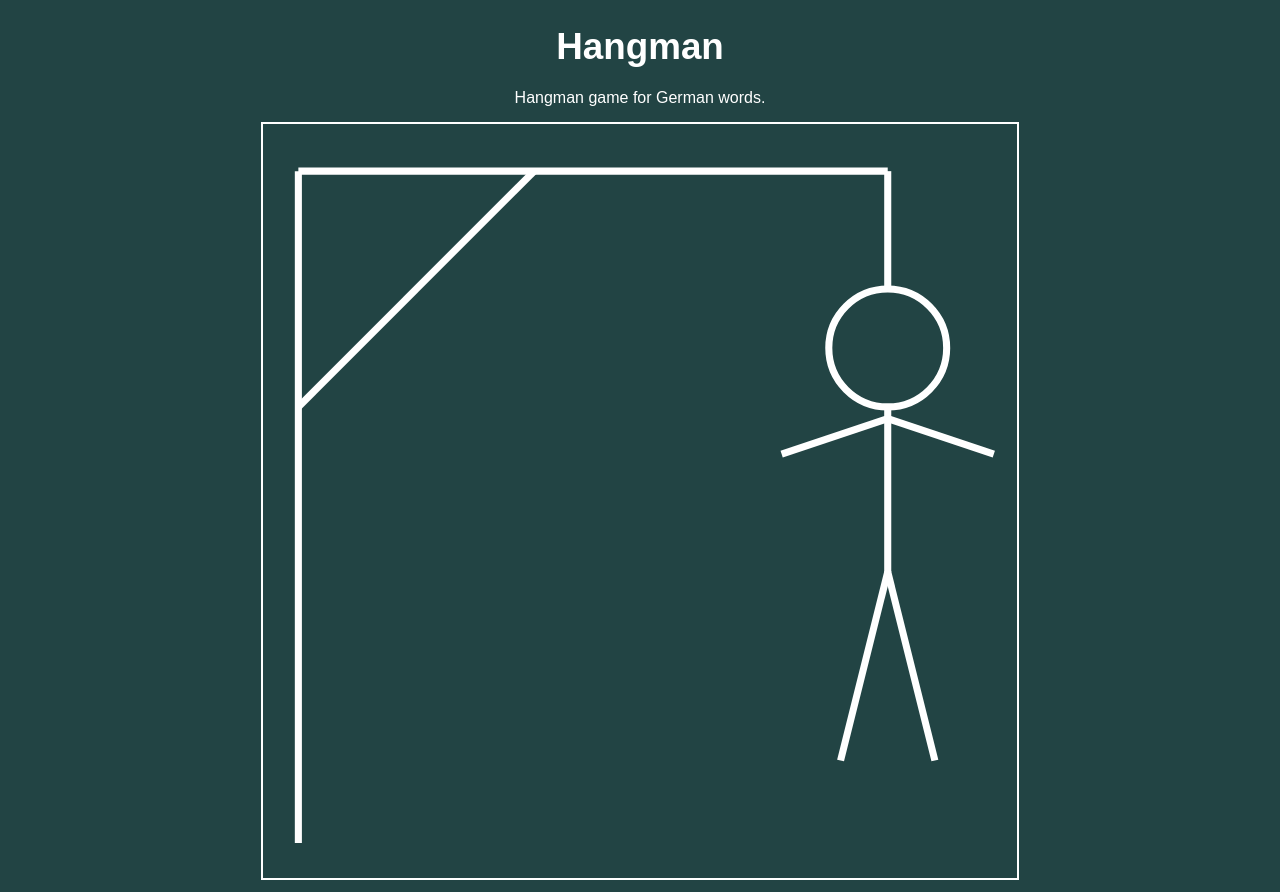
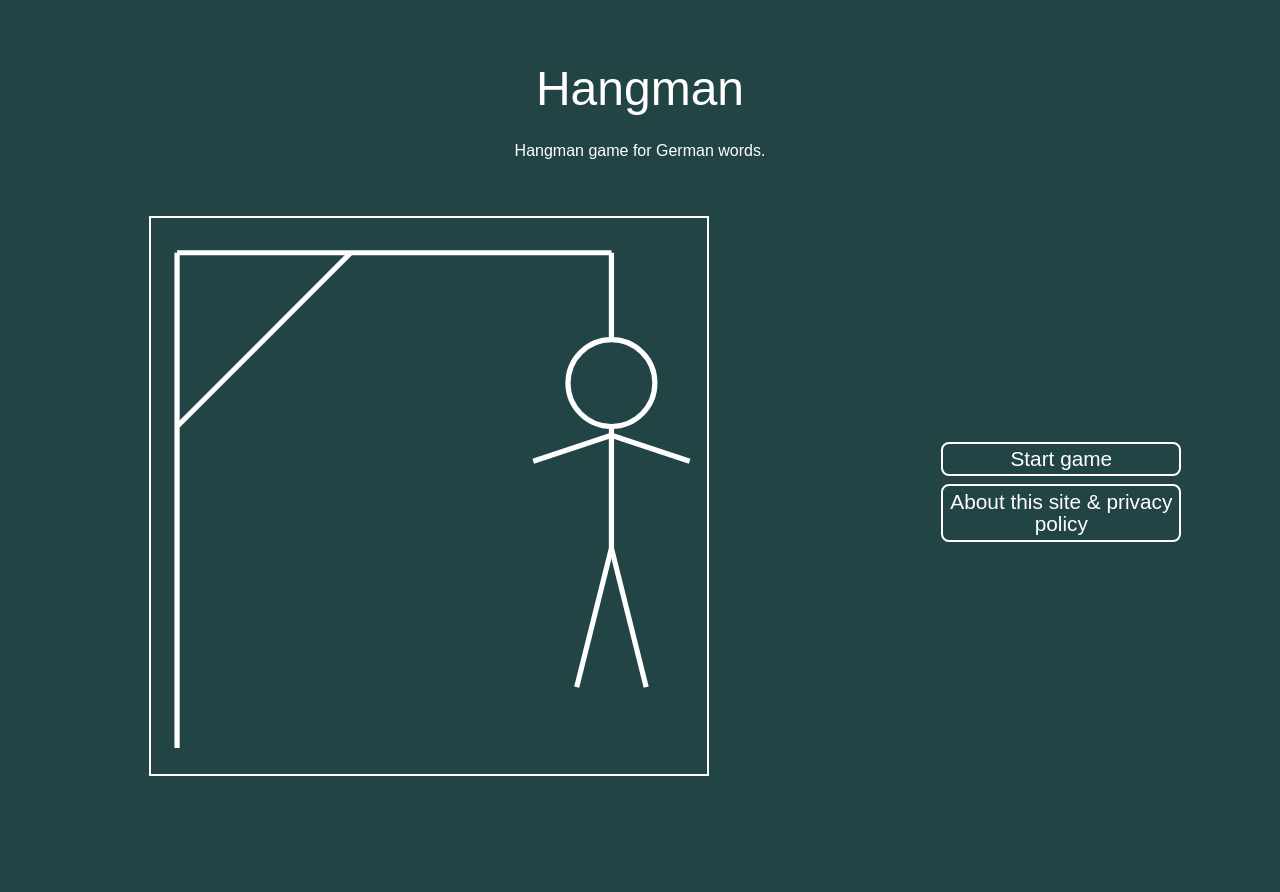
Before and after one commit to atennert/hangman-angular, an Angular app: page /start in a window 1280 px wide. After the commit the page ends 800 px from the top, so only its background shows below. Built offline with nearby package versions, Linux system fonts and the light colour scheme.

Commit message:
feat: add start page content

```diff
--- a/src/app/image/image.component.css
+++ b/src/app/image/image.component.css
@@ -1,11 +1,9 @@
 .hangman__image {
-  border: .3vmin solid #fff;
-  max-height: 60%;
-  max-width: 60%;
+  border: .3vmin solid var(--base-color);
 }
 
 .hangman__part {
-  stroke: #fff;
+  stroke: var(--base-color);
   stroke-width: 3px;
   fill: none;
 }
--- a/src/app/start/start.component.css
+++ b/src/app/start/start.component.css
@@ -0,0 +1,44 @@
+.content {
+  display: grid;
+  grid-template: 1fr 3fr / 2fr 1fr;
+  justify-items: center;
+  align-items: center;
+  justify-content: space-evenly;
+  width: 100%;
+  height: 98vh;
+}
+
+.header {
+  grid-column: 1 / 3;
+}
+
+.image {
+  width: 90%;
+  max-width: 70vmin;
+}
+
+.menu {
+  display: flex;
+  flex-direction: column;
+  row-gap: .5em;
+  list-style-type: none;
+  width: 19em;
+}
+
+.menu__link {
+  width: 100%;
+}
+
+@media screen and (orientation: portrait) {
+  .content {
+    grid-template: 1fr 2fr 2fr / 1fr;
+  }
+
+  .header {
+    grid-column: 1 / 2;
+  }
+
+  .image {
+    max-width: 50vh;
+  }
+}
--- a/src/app/start/start.component.html
+++ b/src/app/start/start.component.html
@@ -1,3 +1,13 @@
-<h1>{{title}}</h1>
-<p>Hangman game for German words.</p>
-<app-image></app-image>
+<div class="content">
+  <header class="header">
+    <h1>{{title}}</h1>
+    <p>Hangman game for German words.</p>
+  </header>
+  <app-image class="image"></app-image>
+  <nav class="nav">
+    <ul class="menu">
+      <li class="menu__entry"><a routerLink="/game" class="menu__link">Start game</a></li>
+      <li class="menu__entry"><a routerLink="/about" class="menu__link">About this site & privacy policy</a></li>
+    </ul>
+  </nav>
+</div>
--- a/src/styles.css
+++ b/src/styles.css
@@ -31,18 +31,19 @@ body {
 
 h1, h2, h3, h4 {
   margin: .5em 0;
+  font-weight: 400;
 }
 h1 {
-  font-size: 2.3em;
+  font-size: 3em;
 }
 h2 {
+  font-size: 2.1em;
+}
+h3 {
   font-size: 1.7em;
 }
-h3 {
-  font-size: 1.4em;
-}
 h4 {
-  font-size: 1.15em;
+  font-size: 1.3em;
 }
 
 a {
```
